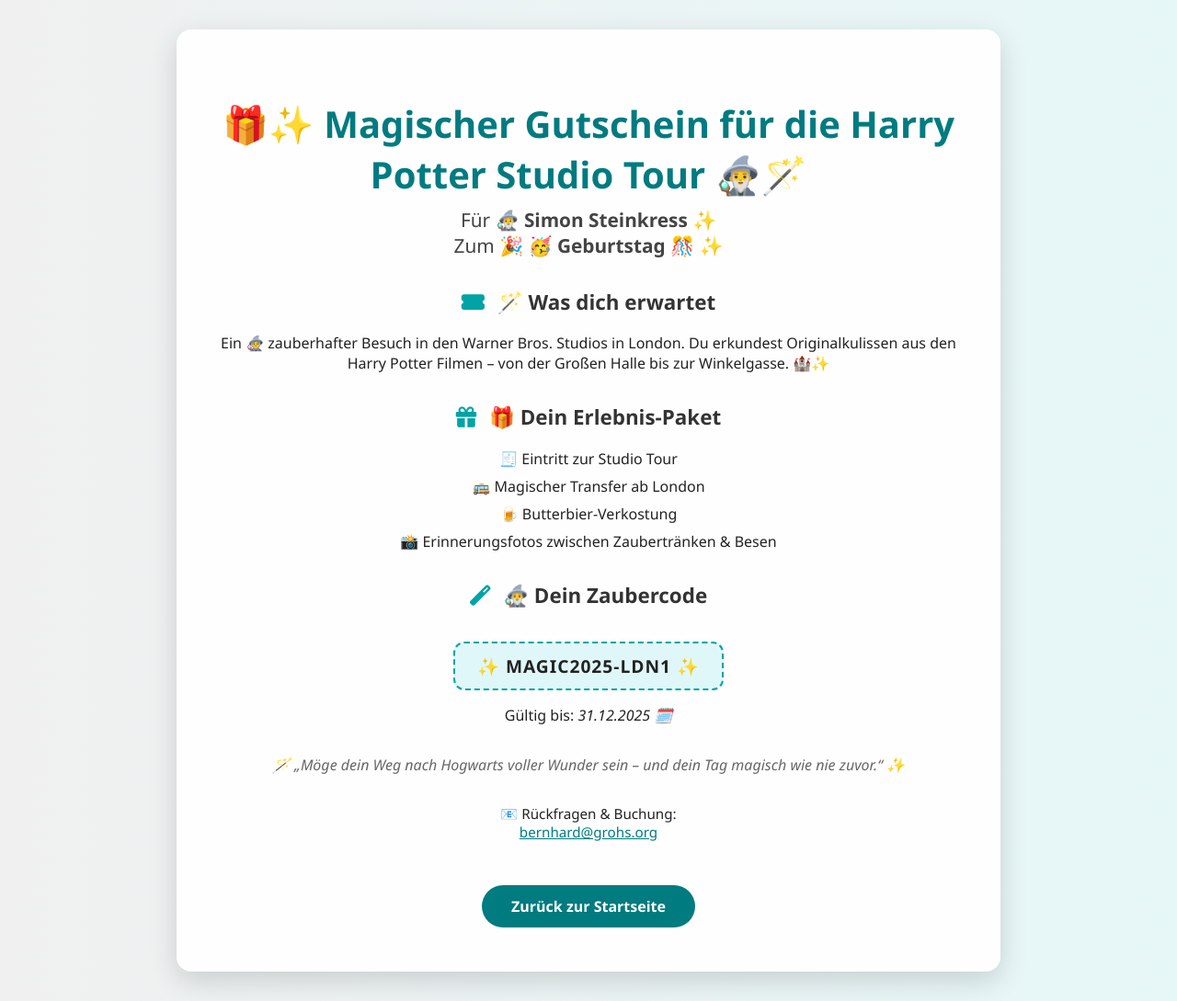
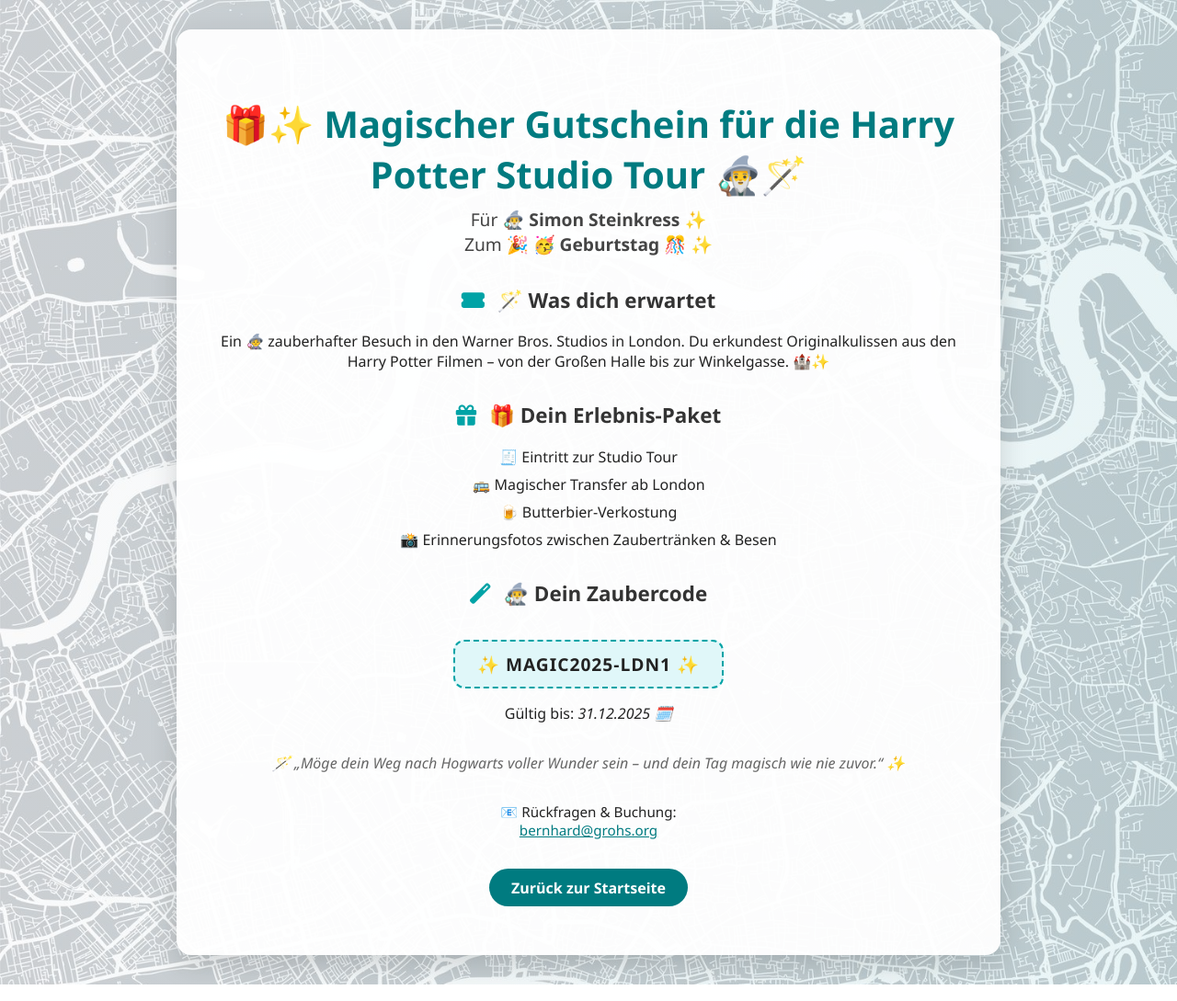
Before and after one commit to BGrohs/city-trips, a plain HTML site: page simon.html in a window 1280 px wide. Shown: the whole page at 92% size. Drawn offline with Linux system fonts and the light colour scheme.

Commit message:
Update simon.html

```diff
--- a/simon.html
+++ b/simon.html
@@ -9,7 +9,7 @@
     body {
       margin: 0;
       font-family: 'Segoe UI', Tahoma, Geneva, Verdana, sans-serif;
-      background: linear-gradient(to right, #f0f0f0, #e6f7f8), url('map-texture.jpg') center/cover no-repeat fixed;
+      background: linear-gradient(to right, rgba(255,255,255,0.7), rgba(230,247,248,0.7)), url('map-texture.jpg') center center / cover no-repeat fixed;
       color: #222;
       padding: 2rem;
     }
@@ -22,12 +22,6 @@
       padding: 3rem;
       box-shadow: 0 10px 30px rgba(0, 0, 0, 0.15);
       text-align: center;
-      animation: fadeIn 0.8s ease-out;
-    }
-
-    @keyframes fadeIn {
-      from { opacity: 0; transform: translateY(30px); }
-      to { opacity: 1; transform: translateY(0); }
     }
 
     h1 {
@@ -37,7 +31,7 @@
     }
 
     .subheading {
-      font-size: 1.3rem;
+      font-size: 1.2rem;
       margin-bottom: 2rem;
       color: #444;
     }
@@ -92,14 +86,19 @@
 
   .home-button {
     display: inline-block;
-      margin-top: 3rem;
-      padding: 0.75rem 2rem;
+    margin-top: 2rem;
+    padding: 0.6rem 1.5rem;
     background-color: #007b80;
     color: white;
     text-decoration: none;
     border-radius: 40px;
     font-weight: bold;
+    font-size: 1rem;
     transition: background-color 0.3s ease;
+    max-width: 90%;
+    white-space: nowrap;
+    overflow: hidden;
+    text-overflow: ellipsis;
   }
 
     .home-button:hover {
@@ -129,8 +128,8 @@
       }
 
       .home-button {
-        width: 100%;
-        font-size: 1rem;
+        font-size: 0.95rem;
+        padding: 0.6rem 1rem;
       }
     }
   </style>
@@ -138,7 +137,6 @@
 <body>
   <div class="gutschein">
     <h1>🎁✨ Magischer Gutschein für die Harry Potter Studio Tour 🧙‍♂️🪄</h1>
-
     <div class="subheading">
       Für 🧙‍♂️ <strong>Simon Steinkress</strong> ✨<br>
       Zum 🎉 <strong>🥳 Geburtstag 🎊</strong> ✨
@@ -162,6 +160,7 @@
     <div class="footer">
       🪄 „Möge dein Weg nach Hogwarts voller Wunder sein – und dein Tag magisch wie nie zuvor.“ ✨
     </div>
+
     <div class="kontakt">
       📧 Rückfragen & Buchung: <br />
       <a href="mailto:bernhard@grohs.org">bernhard@grohs.org</a>
```
Lines whose indentation alone changed are shown as unchanged.
